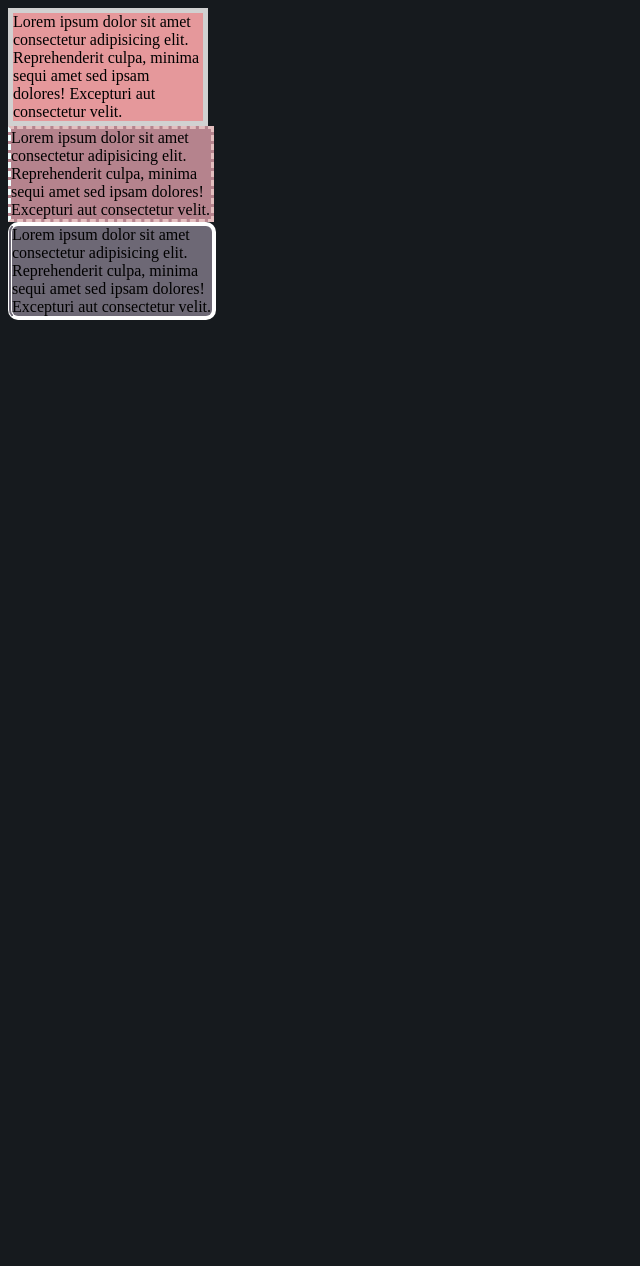
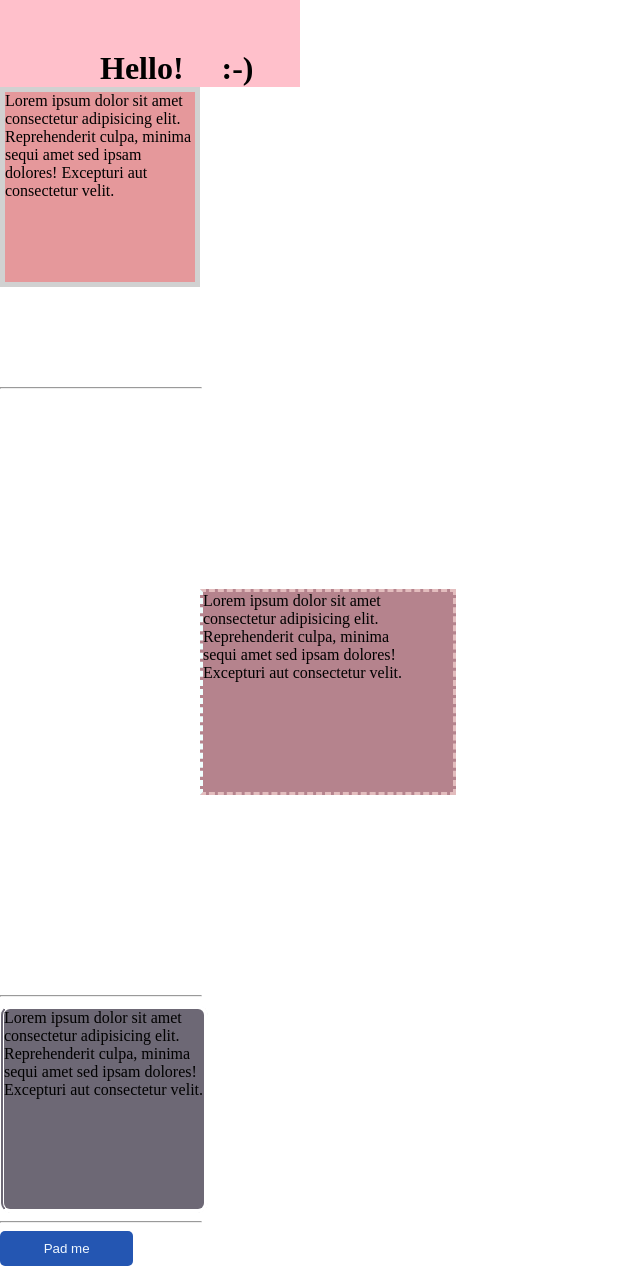
Before and after one commit to IvanARodriguez/Web-development, a plain HTML site: page 5-Box_Model/index.html in a window 1280 px wide. Shown: the whole page, without its empty margins (0-640 px from the left). Before the commit the page ends 800 px from the top, so only its background shows below. Drawn offline with Linux system fonts and the light colour scheme.

Commit message:
Margin and Padding lessons

```diff
--- a/5-Box_Model/app.css
+++ b/5-Box_Model/app.css
@@ -1,13 +1,21 @@
-*{
-    background-color: rgb(22, 26, 30);
+body{
+    margin: 0;
 }
 
 div{
     width: 200px;
+    height: 200px;
 }
-
+span{
+    margin-left: 30px;
+}
 h1{
     background-color: pink;
+    width: 200px;
+    padding-left: 100px;
+    padding-top: 50px;
+    margin: 0;
+
 }
 
 #one {
@@ -16,6 +24,7 @@ h1{
     border-style: solid;
     border-color: rgb(209, 209, 209);
     box-sizing: border-box;
+    margin-bottom: 100px;
 }
 
 #two {
@@ -24,6 +33,8 @@ h1{
     border-width: 3px;
     border-style: dashed;
     border-left-color: azure;
+    padding-right: 50px;
+    margin: 200px;
 }
 
 #three{
@@ -32,3 +43,15 @@ h1{
     border-left-style: double;
     border-radius: 10px;
 }
+hr{
+    width: 200px;
+    margin-left: 0;
+}
+button{
+    width: 10em;
+    background-color: rgb(36, 86, 178);
+    color: aliceblue;
+    padding:  10px 20px;
+    border-radius: 5px;
+    border-style: none;
+}
--- a/5-Box_Model/index.html
+++ b/5-Box_Model/index.html
@@ -8,14 +8,20 @@
     <title>Box Model</title>
 </head>
 <body>
+    <h1>Hello! <span>:-)</span></h1>
+
     <div id="one">
         Lorem ipsum dolor sit amet consectetur adipisicing elit. Reprehenderit culpa, minima sequi amet sed ipsam dolores! Excepturi aut consectetur velit.
     </div>
+    <hr>
     <div id="two">
         Lorem ipsum dolor sit amet consectetur adipisicing elit. Reprehenderit culpa, minima sequi amet sed ipsam dolores! Excepturi aut consectetur velit.
     </div>
+    <hr>
     <div id="three">
         Lorem ipsum dolor sit amet consectetur adipisicing elit. Reprehenderit culpa, minima sequi amet sed ipsam dolores! Excepturi aut consectetur velit.
     </div>
+    <hr>
+    <button>Pad me</button>
 </body>
 </html>
```
